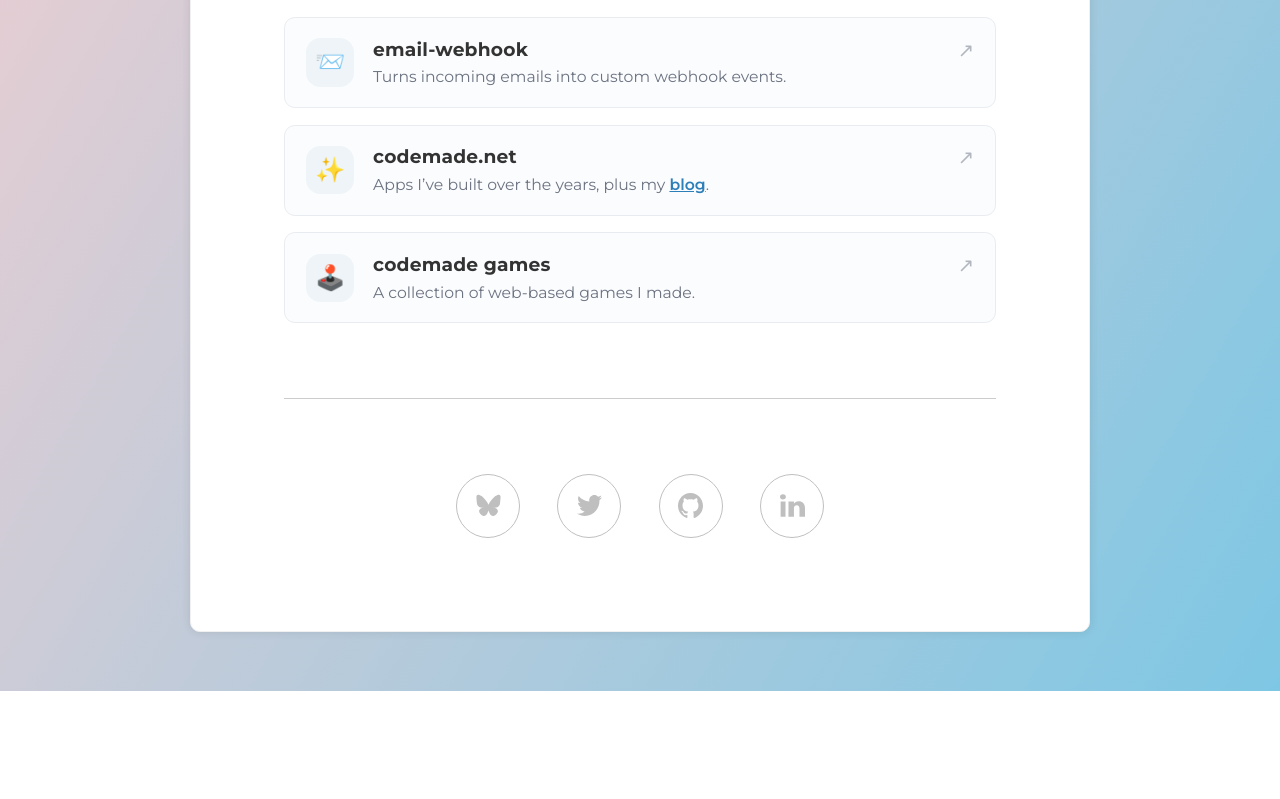
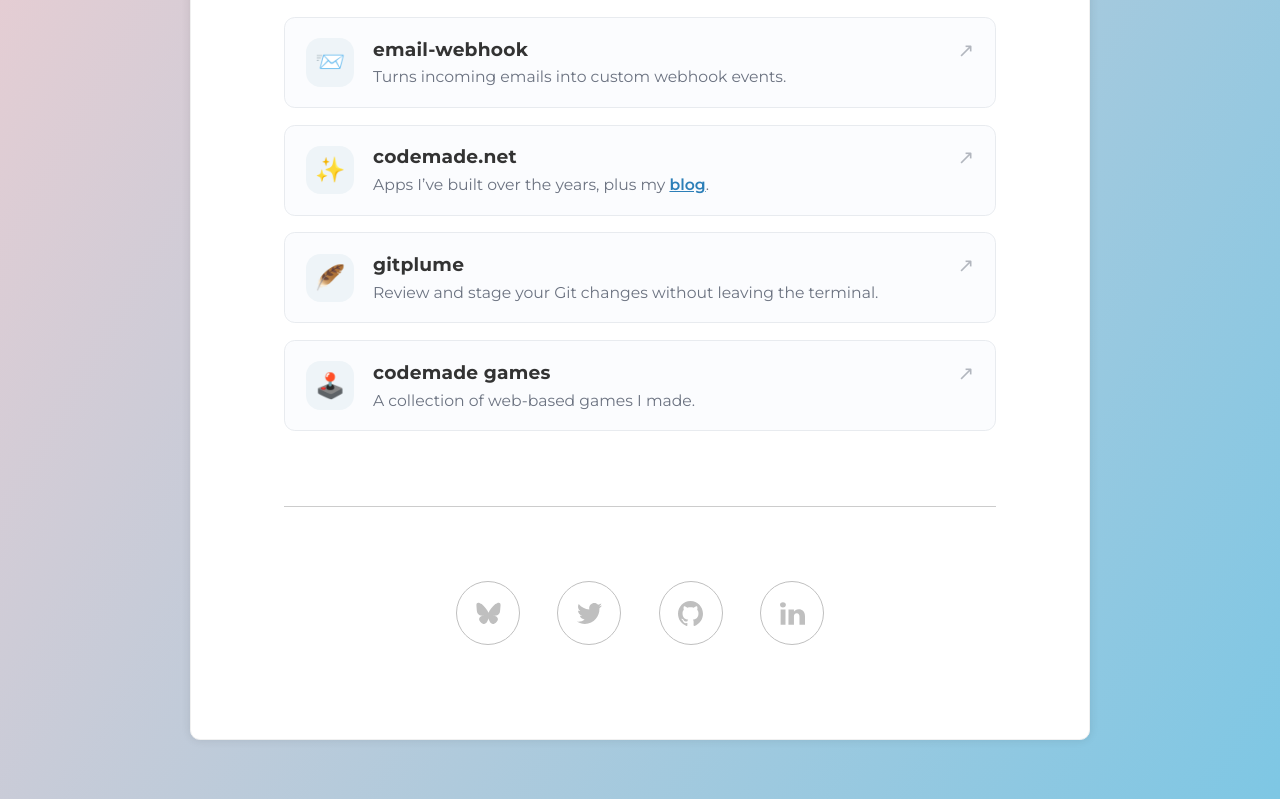
Before and after one commit to LBognanni/lorisdotcodes, a plain HTML site: page index.html in a window 1280 px wide. Shown: the part 787-1586 px from the top of the page. Before the commit the page ends 1478 px from the top, so only its background shows below. Drawn offline with Linux system fonts and the light colour scheme.

Commit message:
:sparkles: add gitplume link
Co-Authored-By: Claude Opus 5.5 <noreply@anthropic.com>

```diff
--- a/index.html
+++ b/index.html
@@ -85,6 +85,14 @@
             <span class="link-arrow" aria-hidden="true">↗</span>
           </li>
           <li class="link-card">
+            <span class="link-icon">🪶</span>
+            <span class="link-body">
+              <a class="link-title" href="https://gitplume.dev">gitplume</a>
+              <span class="link-desc">Review and stage your Git changes without leaving the terminal.</span>
+            </span>
+            <span class="link-arrow" aria-hidden="true">↗</span>
+          </li>
+          <li class="link-card">
             <span class="link-icon">🕹️</span>
             <span class="link-body">
               <a class="link-title" href="https://games.codemade.net">codemade games</a>
```
